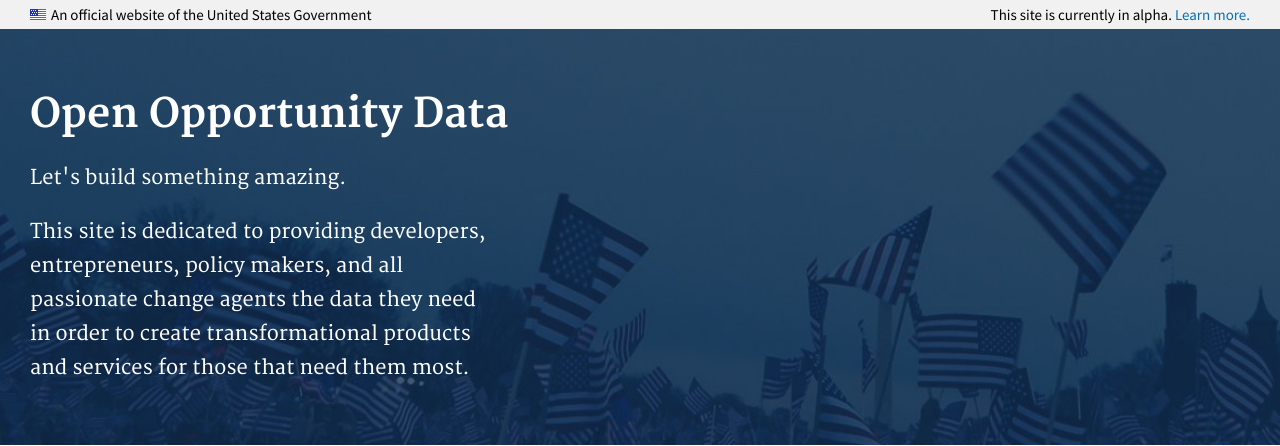
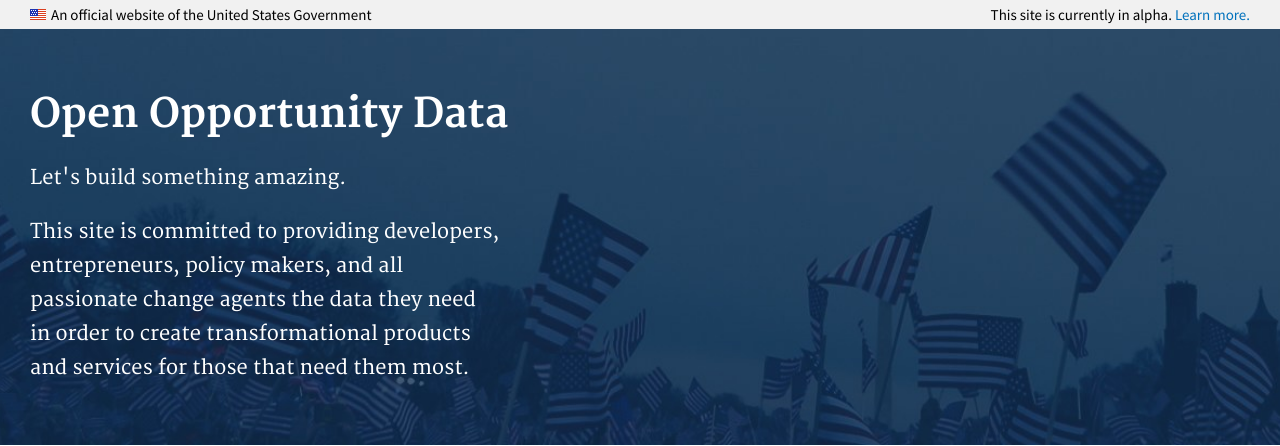
Before and after one commit to presidential-innovation-fellows/open-opportunity-data, a Jekyll site: the page built from index.html, in a window 1280 px wide and 900 px high. Shown: the top 446 px of the window. Built offline with Jekyll 4.4.1, drawn with Linux system fonts in a browser that asks for light colours.

Commit message:
Small change to site description

```diff
--- a/index.html
+++ b/index.html
@@ -8,7 +8,7 @@ layout: default
   <div class="ood-banner">
     <h1>Open Opportunity Data</h1>
     <p class="usa-font-lead">Let's build something amazing.</p>
-    <p class="usa-font-lead">This site is dedicated to providing developers, entrepreneurs, policy makers, and all passionate change agents the data they need in order to create transformational products and services for those that need them most.</p>
+    <p class="usa-font-lead">This site is committed to providing developers, entrepreneurs, policy makers, and all passionate change agents the data they need in order to create transformational products and services for those that need them most.</p>
   </div>
 </header>
 
```
